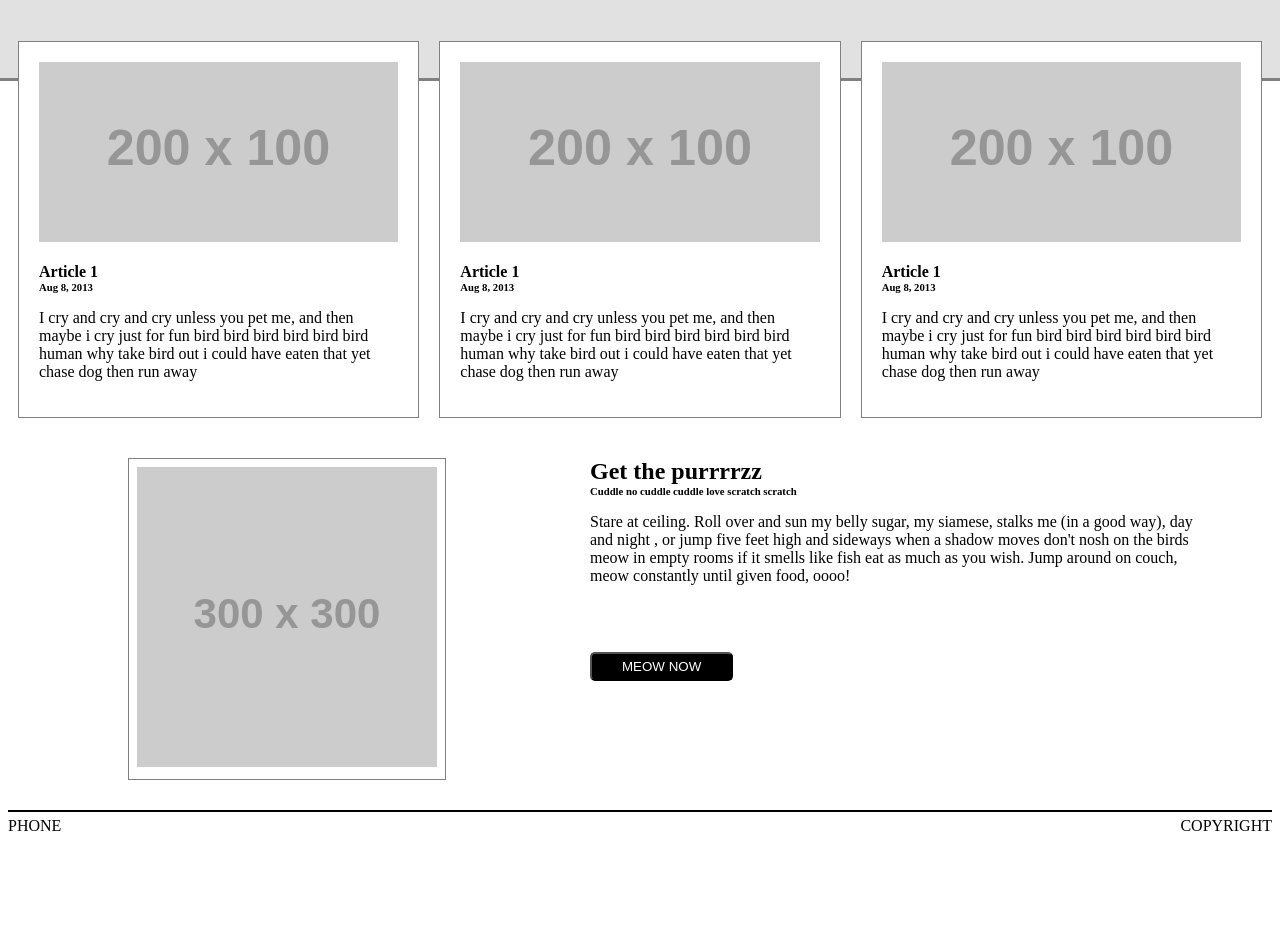
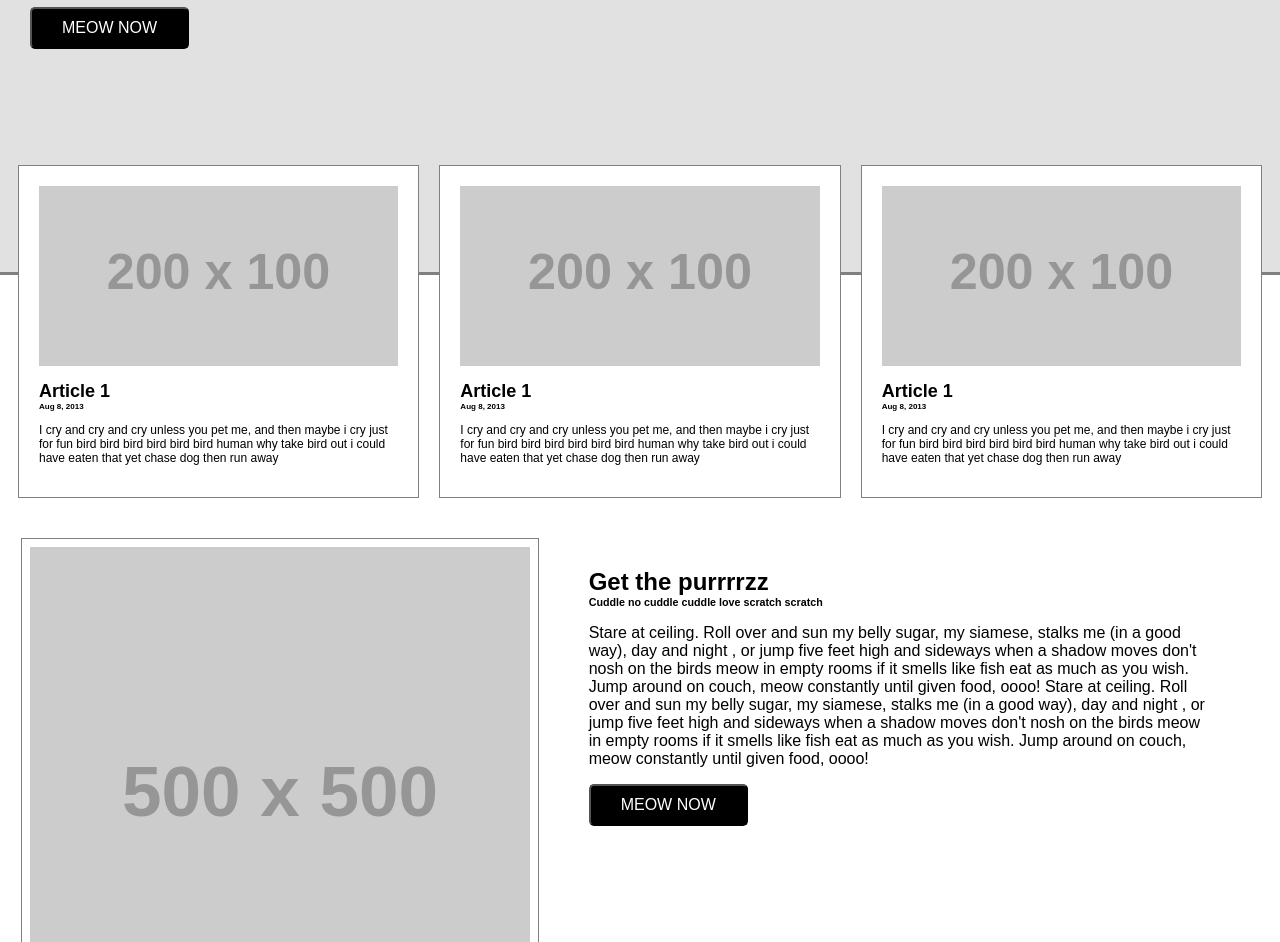
Before and after one commit to medaserenaite/fed-boilerplate, a website: page src/views/index.html in a window 1280 px wide. Shown: the part 239-1181 px from the top of the page. Before the commit the page ends 1082 px from the top, so only its background shows below. Drawn offline with nearby package versions, Linux system fonts and the light colour scheme; files that its build step writes are made by us from their sources; placeholder pictures from the web are drawn by us.

Commit message:
adds more changes and stuff

```diff
--- a/src/scripts/main.js
+++ b/src/scripts/main.js
@@ -1,14 +1,16 @@
 // Put JS logic (if any) here.
 // ESNext to ES5 transpiling is completed via Babel's "env" preset.
 
+console.log('load')
 let burgerMenu = document.querySelector(".nav__burger")
-let expandedMobileMenu = document.querySelector(".nav__list")
+let expandedMobileMenu = document.querySelector(".nav__list ul")
 
 burgerMenu.addEventListener('click', function() {
-
+console.log('click')
     if(expandedMobileMenu.style.display === "block"){
         expandedMobileMenu.style.display = "none"
     } else {
         expandedMobileMenu.style.display = "block"
+
     }
 })
--- a/src/styles/main.scss
+++ b/src/styles/main.scss
@@ -1,6 +1,19 @@
 //...GLOBAL
+// needs a  good-er clean up
+html {
+
+    font-family:sans-serif;
+
+    h1 {
+        margin-top:0
+    }
+
     h2 {
         margin-top: 0;
+        margin-bottom: 0;
+    }
+
+    h4 {
         margin-bottom: 0;
     }
 
@@ -8,19 +21,22 @@ h6 {
         margin-bottom: 0;
         margin-top: 0;
     }
+}
 
-h4 {
-    margin-bottom: 0;
+.font-header-card {
+    margin-top:15px;
 }
 
 .cta {
     background-color: black;
     padding-left: 30px;
     padding-right: 30px;
-    padding-top: 5px;
-    padding-bottom: 5px;
+    padding-top: 10px;
+    padding-bottom: 10px;
     color: white;
     border-radius: 5px;
+    font-weight:500;
+    font-size: 16px;
 }
 
 //...NAVIGATION
@@ -91,6 +107,10 @@ h4 {
         border-top: 3px black solid;
         border-bottom: 3px gray solid;
         z-index: 1;
+
+        @media (min-width: 800px) {
+            height: 300px;
+        }
     }
 }
 
@@ -104,6 +124,7 @@ h4 {
     @media (min-width: 800px) {
         display: flex;
         justify-content: center;
+        margin-top: -120px;
     }
 
     &__container {
@@ -141,7 +162,7 @@ h4 {
     }
 
     &__summary {
-        //
+        font-size:12px;
     }
 }
 
@@ -150,6 +171,9 @@ h4 {
     display: block;
     margin:auto;
     margin-top: 30px;
+    @media (min-width: 800px) {
+        width:98%;
+    }
 
     &__container {
         @media (min-width: 800px) {
@@ -168,20 +192,16 @@ h4 {
         }
 
         @media (min-width: 800px) {
-            //
+            margin:0;
         }
     }
 
     &__summary {
+        margin-top:30px;
         @media (min-width: 800px) {
             width: 50%;
             padding-left: 50px;
             padding-right: 50px;
-        }
-
-        .cta {
-            position: absolute;
-            bottom: -120px;
         }
     }
 }
--- a/src/views/index.html
+++ b/src/views/index.html
@@ -37,8 +37,8 @@
 
             <div class="banner">
                 <div class="banner__container">
-                    <p class="eyebrow">Meow here</p>
-                    <h2>Eat a plant, kill a hand</h2>
+                    <h4 class="eyebrow">Meow here</h4>
+                    <h1>Eat a plant, kill a hand<br>Catnip, treats, more catnip.</h1>
                     <button class="cta">MEOW NOW</button>
                 </div>
             </div>
@@ -50,7 +50,7 @@
                             <img src="https://via.placeholder.com/200x100"/>
                         </div>
                         <div class="cards__summary">
-                            <h4>Article 1</h4>
+                            <h2 class="font-header-card">Article 1</h2>
                             <h6>Aug 8, 2013</h6>
                             <p>I cry and cry and cry unless you pet me, and then maybe i cry just for fun bird bird bird bird bird bird human why take bird out i could have eaten that yet chase dog then run away</p>
                         </div>                    </div>
@@ -61,7 +61,7 @@
                             <img src="https://via.placeholder.com/200x100"/>
                         </div>
                         <div class="cards__summary">
-                            <h4>Article 1</h4>
+                            <h2 class="font-header-card">Article 1</h2>
                             <h6>Aug 8, 2013</h6>
                             <p>I cry and cry and cry unless you pet me, and then maybe i cry just for fun bird bird bird bird bird bird human why take bird out i could have eaten that yet chase dog then run away</p>
                         </div>
@@ -73,7 +73,7 @@
                             <img src="https://via.placeholder.com/200x100"/>
                         </div>
                         <div class="cards__summary">
-                            <h4>Article 1</h4>
+                            <h2 class="font-header-card">Article 1</h2>
                             <h6>Aug 8, 2013</h6>
                             <p>I cry and cry and cry unless you pet me, and then maybe i cry just for fun bird bird bird bird bird bird human why take bird out i could have eaten that yet chase dog then run away</p>
                         </div>
@@ -84,12 +84,12 @@
             <div class="article">
                 <div class="article__container">
                     <div class="article__image">
-                        <img src="https://via.placeholder.com/300x300"/>
+                        <img src="https://via.placeholder.com/500x500"/>
                     </div>
                     <div class="article__summary">
                         <h2>Get the purrrrzz</h2>
                         <h6>Cuddle no cuddle cuddle love scratch scratch</h6>
-                        <p>Stare at ceiling. Roll over and sun my belly sugar, my siamese, stalks me (in a good way), day and night , or jump five feet high and sideways when a shadow moves don't nosh on the birds meow in empty rooms if it smells like fish eat as much as you wish. Jump around on couch, meow constantly until given food, oooo!</p>
+                        <p>Stare at ceiling. Roll over and sun my belly sugar, my siamese, stalks me (in a good way), day and night , or jump five feet high and sideways when a shadow moves don't nosh on the birds meow in empty rooms if it smells like fish eat as much as you wish. Jump around on couch, meow constantly until given food, oooo! Stare at ceiling. Roll over and sun my belly sugar, my siamese, stalks me (in a good way), day and night , or jump five feet high and sideways when a shadow moves don't nosh on the birds meow in empty rooms if it smells like fish eat as much as you wish. Jump around on couch, meow constantly until given food, oooo!</p>
                         <button class="cta">MEOW NOW</button>
                     </div>
                 </div>
```
Also changed, not shown: dist/css/main.css, dist/index.html, dist/js/main.js, 2 other files. Lines whose indentation alone changed are shown as unchanged.
